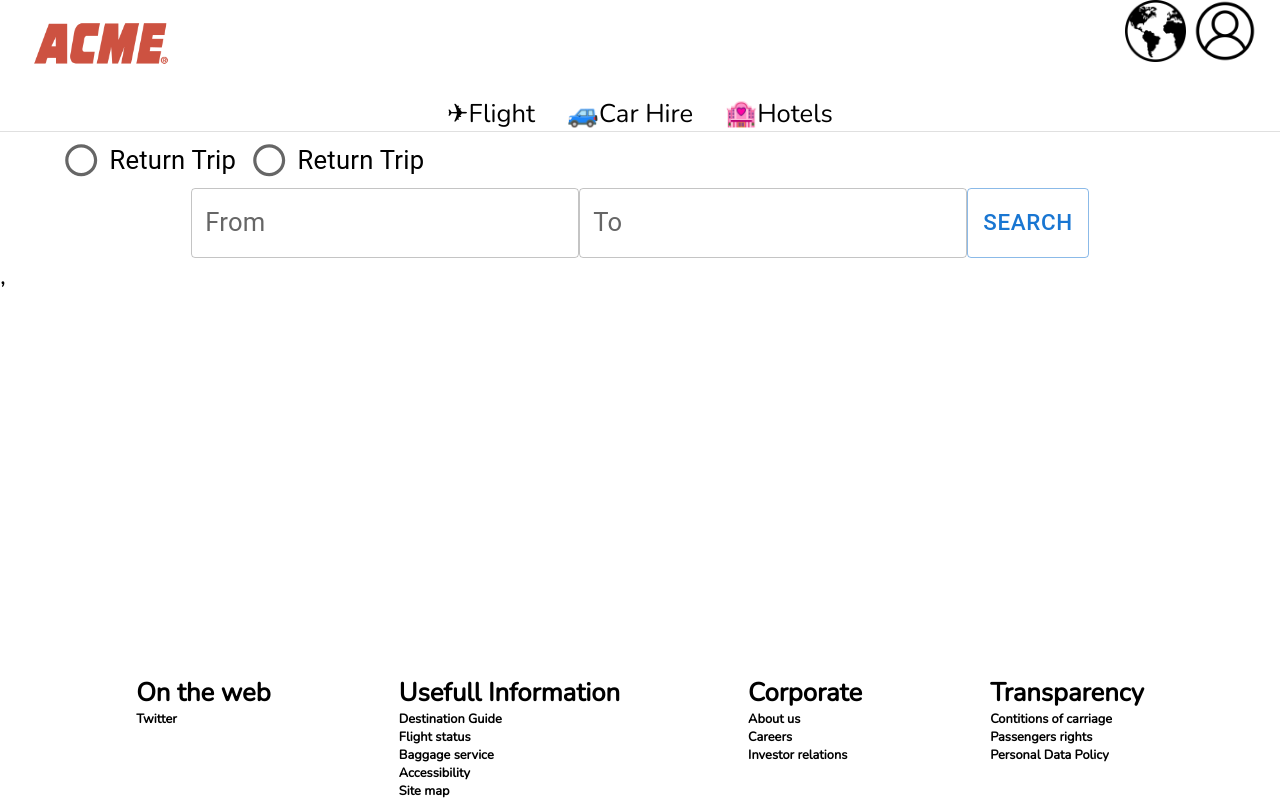
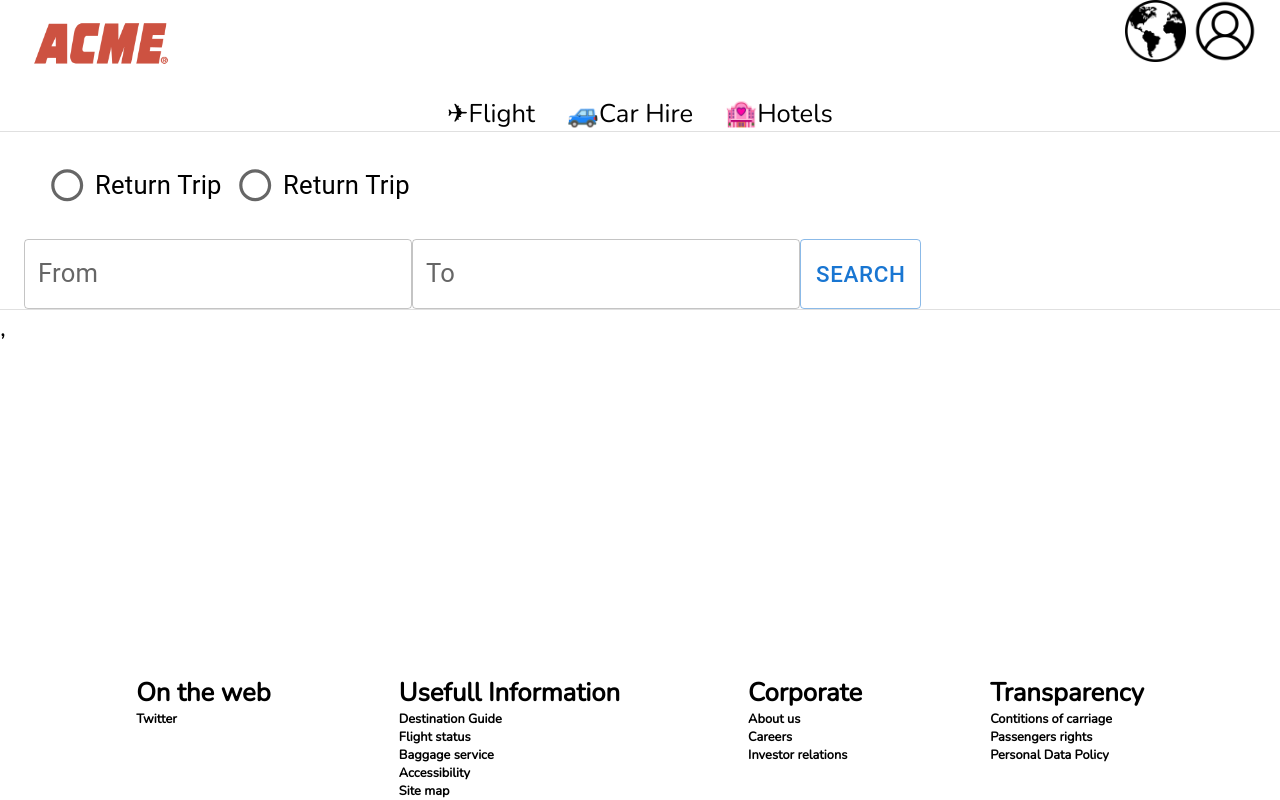
Before and after one commit to CaioCalisto/FlightWebSite, a React (Vite) app in the folder flight-web-site/: page /flights in a window 1280 px wide. Built offline with nearby package versions, Linux system fonts and the light colour scheme.

Commit message:
fixed large screen container

```diff
--- a/flight-web-site/src/components/SideBarMenu.tsx
+++ b/flight-web-site/src/components/SideBarMenu.tsx
@@ -1,6 +1,14 @@
-import { Button, Drawer, List, ListItem, ListItemButton, ListItemText } from "@mui/material";
+import {
+  Button,
+  Drawer,
+  List,
+  ListItem,
+  ListItemButton,
+  ListItemText,
+} from "@mui/material";
 import { Box } from "@mui/system";
 import React from "react";
+import { Link } from "react-router-dom";
 
 function SideBarMenu() {
   const [state, setState] = React.useState(false);
@@ -29,21 +37,25 @@ function SideBarMenu() {
           onKeyDown={toggleDrawer(false)}
         >
           <List>
-            <ListItem key={'flight'} disablePadding>
+            <ListItem key={"flight"} disablePadding>
+              <Link to="/flights">
                 <ListItemButton>
-                <ListItemText primary={'Flight'} />
+                  <ListItemText primary={"Flight"} />
                   &#9992;
                 </ListItemButton>
+              </Link>
             </ListItem>
-            <ListItem key={'carHire'} disablePadding>
+            <ListItem key={"carHire"} disablePadding>
+              <Link to="/carhire">
                 <ListItemButton>
-                <ListItemText primary={'Car Hire'} />
+                  <ListItemText primary={"Car Hire"} />
                   &#128665;
                 </ListItemButton>
+              </Link>
             </ListItem>
-            <ListItem key={'hotels'} disablePadding>
+            <ListItem key={"hotels"} disablePadding>
               <ListItemButton>
-                <ListItemText primary={'Hotels'} />
+                <ListItemText primary={"Hotels"} />
                 &#127977;
               </ListItemButton>
             </ListItem>
--- a/flight-web-site/src/components/layouts/PublicLayout.tsx
+++ b/flight-web-site/src/components/layouts/PublicLayout.tsx
@@ -25,8 +25,11 @@ function PublicLayout() {
         </section>
         <Divider />
         <main>
-          <Outlet />
+          <Container style={{ maxWidth: "100%" }}>
+            <Outlet />
+          </Container>
         </main>
+        <Divider />
         <section>
           <Container
             component="footer"
@@ -55,6 +58,7 @@ function PublicLayout() {
       <main>
         <Outlet />
       </main>
+      <Divider />
       <section>
         <Container
           component="footer"
--- a/flight-web-site/src/pages/Flight.tsx
+++ b/flight-web-site/src/pages/Flight.tsx
@@ -11,9 +11,8 @@ import React from "react";
 
 function Flight() {
   return (
-    <Container>
-
-      <RadioGroup row>
+    <>
+      <RadioGroup row style={{ padding: "1rem" }}>
         <FormControlLabel
           value="Return trip"
           control={<Radio />}
@@ -26,13 +25,12 @@ function Flight() {
         />
       </RadioGroup>
 
-      <Stack direction="row" justifyContent="center">
+      <Stack direction="row" justifyContent="left">
         <TextField label="From" />
         <TextField label="To" />
         <Button variant="outlined">Search</Button>
       </Stack>
-
-    </Container>
+    </>
   );
 }
 
```
Lines whose indentation alone changed are shown as unchanged.
